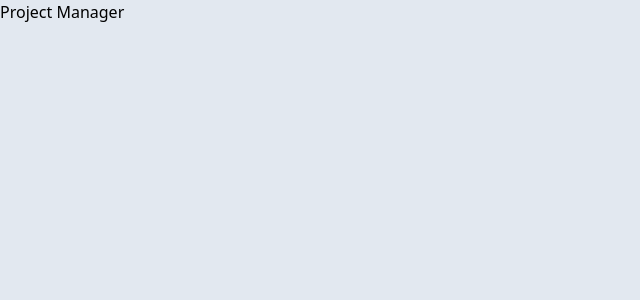
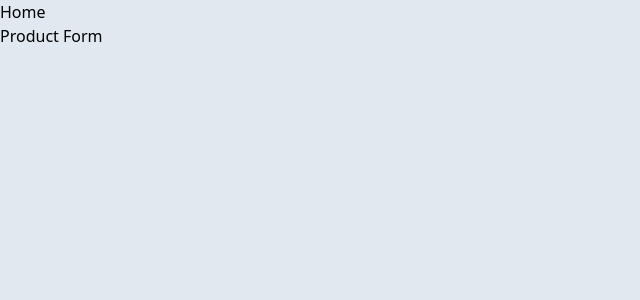
Before and after one commit to JoseBritoP/product-manager, a React (Vite) app in the folder client/: page /products/new in a window 1280 px wide. Shown: the top 300 px of the page, without its empty margins (0-640 px from the left). Built offline with nearby package versions, Linux system fonts and the light colour scheme.

Commit message:
Router - Router Provider and Views init

```diff
--- a/client/package.json
+++ b/client/package.json
@@ -11,7 +11,8 @@
   },
   "dependencies": {
     "react": "^18.2.0",
-    "react-dom": "^18.2.0"
+    "react-dom": "^18.2.0",
+    "react-router-dom": "6.22.3"
   },
   "devDependencies": {
     "@types/react": "^18.2.66",
--- a/client/src/App.tsx
+++ /dev/null
@@ -1,12 +0,0 @@
-import './App.css'
-
-function App() {
-
-  return (
-    <>
-      <h1>Project Manager</h1>
-    </>
-  )
-}
-
-export default App
--- /dev/null
+++ b/client/src/Router.tsx
@@ -0,0 +1,23 @@
+import { createBrowserRouter } from "react-router-dom";
+import { Home, Error, Products, ProductForm } from "./views";
+
+export const router = createBrowserRouter([
+  {
+    path:'',
+    element:<Home/>,
+    children:[
+      {
+        index:true,
+        element:<Products/>
+      },
+      {
+        path:'/products/new',
+        element:<ProductForm/>
+      }
+    ]
+  },
+  {
+    path:'/*',
+    element:<Error/>
+  },
+])
--- a/client/src/main.tsx
+++ b/client/src/main.tsx
@@ -1,10 +1,11 @@
 import React from 'react'
 import ReactDOM from 'react-dom/client'
-import App from './App.tsx'
 import './index.css'
+import { router } from './Router'
+import { RouterProvider } from 'react-router-dom'
 
 ReactDOM.createRoot(document.getElementById('root')!).render(
   <React.StrictMode>
-    <App />
+    <RouterProvider router={router}/>
   </React.StrictMode>,
 )
--- /dev/null
+++ b/client/src/views/Error.tsx
@@ -0,0 +1,7 @@
+export default function Error() {
+  return (
+    <div>
+      Error
+    </div>
+  )
+}
--- /dev/null
+++ b/client/src/views/Home.tsx
@@ -0,0 +1,12 @@
+import { Outlet } from "react-router-dom"
+
+export default function Home() {
+  return (
+    <>
+      <div>
+        Home
+      </div>
+      <Outlet/>
+    </>
+  )
+}
--- /dev/null
+++ b/client/src/views/ProductForm.tsx
@@ -0,0 +1,7 @@
+export default function ProductForm() {
+  return (
+    <section>
+      <h1>Product Form</h1>
+    </section>
+  )
+}
--- /dev/null
+++ b/client/src/views/Products.tsx
@@ -0,0 +1,7 @@
+export default function Products() {
+  return (
+    <div>
+      Products
+    </div>
+  )
+}
--- /dev/null
+++ b/client/src/views/index.ts
@@ -0,0 +1,7 @@
+import Home from "./Home";
+import Error from "./Error";
+import Products from "./Products";
+import ProductForm from "./ProductForm";
+export {
+  Error,Home,Products,ProductForm
+}
```
Also changed, not shown: 1 other file (tests, documents, lock files or other folders).
